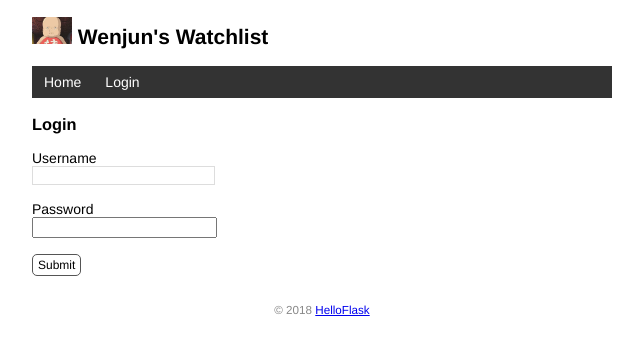
After one commit to esbqjl/watchlist, a Flask app: page /login in a window 1280 px wide. The commit adds this page. Shown: the top 355 px of the page, without its empty margins (318-961 px from the left). Run offline with Flask 3, Linux system fonts and the light colour scheme.

Commit message:
User authentication with Flask-Login

```diff
--- a/app.py
+++ b/app.py
@@ -6,7 +6,7 @@ import os
 import sys
 from werkzeug.security import generate_password_hash, check_password_hash
 from flask_sqlalchemy import SQLAlchemy
-from flask_login import LoginManager
+from flask_login import LoginManager, UserMixin, login_user, login_required, logout_user, current_user
 WIN = sys.platform.startswith('win')
 if WIN:  # 如果是 Windows 系统，使用三个斜线
     prefix = 'sqlite:///'
@@ -24,6 +24,8 @@ db = SQLAlchemy(app)
 @app.route('/',methods=['GET','POST'])
 def index():
     if request.method== 'POST':
+        if not current_user.is_authenticated:
+            return redirect(url_for('index'))
         title = request.form.get('title')
         year=request.form.get('year')
         if not title or not year or len(year)>4 or len(title)>60:
@@ -75,7 +77,7 @@ def forge():
         movie = Movies(title=m['title'],year=m['year'])
         db.session.add(movie)
     db.session.commit()
-class User(db.Model):
+class User(db.Model, UserMixin):
     id = db.Column(db.Integer, primary_key=True)
     name = db.Column(db.String(20))
     username = db.Column(db.String(20))
@@ -108,6 +110,7 @@ def inject_user():
     user=User.query.first()
     return dict(user=user)
 @app.route('/movie/edit/<int:movie_id>',methods=['GET','POST'])
+@login_required
 def edit(movie_id):
     movie = Movies.query.get_or_404(movie_id)
     if request.method=='POST':
@@ -123,6 +126,7 @@ def edit(movie_id):
         return redirect(url_for('index'))
     return render_template('edit.html',movie=movie)
 @app.route('/movie/delete/<int:movie_id>',methods=['POST'])
+@login_required
 def delete(movie_id):
     movie=Movies.query.get_or_404(movie_id)
     db.session.delete(movie)
@@ -150,7 +154,46 @@ def admin(username, password):
     db.session.commit()
     click.echo('Done.')
 login_manager = LoginManager(app)
+login_manager.login_view='login'
 @login_manager.user_loader
 def load_user(user_id):
     user = User.query.get(int(user_id))
     return user
+
+@app.route('/login',methods=['GET','POST'])
+def login():
+    if request.method=='POST':
+        username=request.form['username']
+        password=request.form['password']
+        if not username or not password:
+            flash('Invalid input.')
+            return redirect(url_for('login'))
+        user = User.query.first()
+
+        if username==user.username and user.validate_password(password):
+            print("we are here")
+            login_user(user)
+            flash('Login Success.')
+            return redirect(url_for('index'))
+        flash('Invalid username or password')
+        return redirect(url_for('login'))
+    return render_template('login.html')
+@app.route('/logout')
+@login_required
+def logout():
+    logout_user()
+    flash('GoodBye!')
+    return render_template('index.html')
+@app.route('/settings',methods=['GET','POST'])
+@login_required
+def settings():
+    if request.method=='POST':
+        name = request.form['name']
+        if not name or len(name)>20:
+            flash('Invalid input')
+            return redirect(url_for('settings'))
+        current_user.name=name
+        db.session.commit()
+        flash('Settings updated.')
+        return redirect(url_for('index'))
+    return render_template('settings.html')
--- a/templates/base.html
+++ b/templates/base.html
@@ -20,6 +20,12 @@
     <nav>
         <ul>
             <li><a href="{{ url_for('index') }}">Home</a></li>
+            {% if current_user.is_authenticated %}
+                <li><a href="{{ url_for('settings') }}">Settings</a></li>
+                <li><a href="{{ url_for('logout') }}">Logout</a></li>
+            {% else %}
+                <li><a href="{{ url_for('login') }}">Login</a></li>
+            {% endif %}
         </ul>
     </nav>
     {% block content %}{% endblock %}
--- a/templates/index.html
+++ b/templates/index.html
@@ -2,6 +2,7 @@
 
 {% block content %}
 <p>{{ movies|length }} Titles</p>
+{% if current_user.is_authenticated %}
     <form method="post">
         <label for="name">Name</label>
         <input type="text" name="title" autocomplete="off" required>
@@ -9,14 +10,17 @@
         <input type="text" name="year" autocomplete="off" required>
         <input class="btn" type="submit" name="submit" value="Add">
     </form>
+{%endif%}
 <ul class="movie-list">
     {% for movie in movies %}
     <li>{{ movie.title }} - {{ movie.year }}
         <span class="float-right">
+            {% if current_user.is_authenticated %}
                 <a class='btn' href="{{url_for('edit',movie_id=movie.id)}}">Edit</a>
                 <form class="inline-form" method="POST" action="{{url_for('delete',movie_id=movie.id)}}">
                     <input class='btn' type='submit' name='delete' value='Delete' onclick='return confirm('Are you Sure?')'>
                 </form>
+            {% endif %}
             <a class="imdb" href="https://www.imdb.com/find?q={{ movie.title }}" target="_blank" title="Find this movie on IMDb">IMDb</a>
         </span>
     </li>
--- /dev/null
+++ b/templates/login.html
@@ -0,0 +1,12 @@
+{% extends 'base.html'%}
+{%block content %}
+<h3>Login</h3>
+<form method='POST'>
+    Username<br>
+    <input type='text' name='username' required><br><br>
+    Password<br>
+    <input type='password' name='password' required><br><br>
+    <input class='btn' type='submit' name='submit' value='Submit'>
+
+</form>
+{% endblock %}
```
Also changed, not shown: templates/settings.html (added, +9 -0 lines), data.db, 2 other files. Lines whose indentation alone changed are shown as unchanged.
